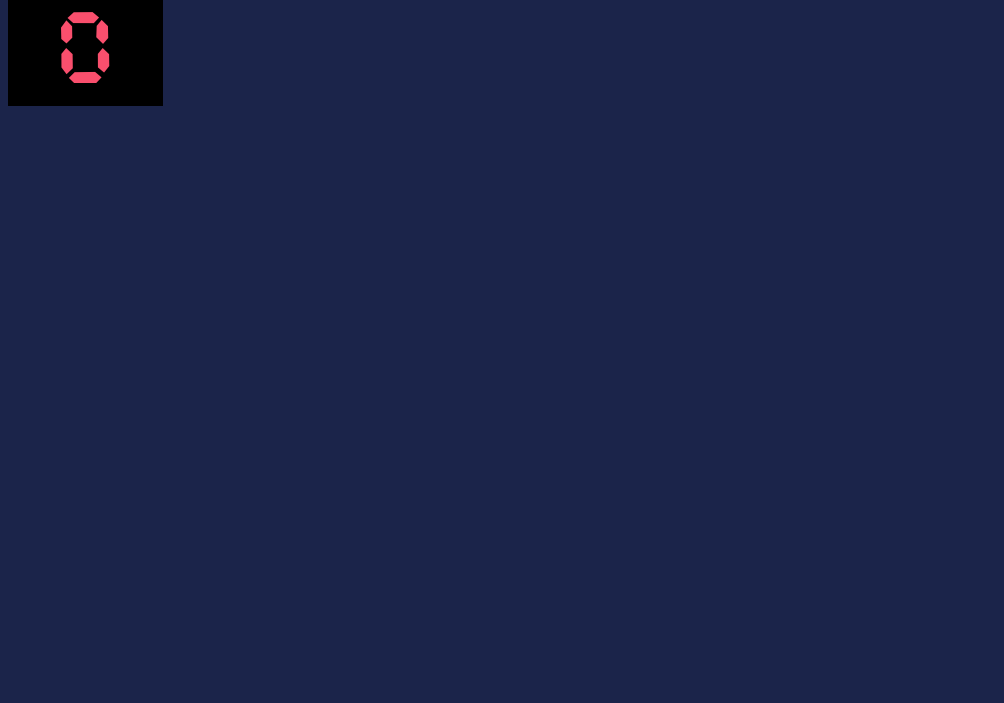
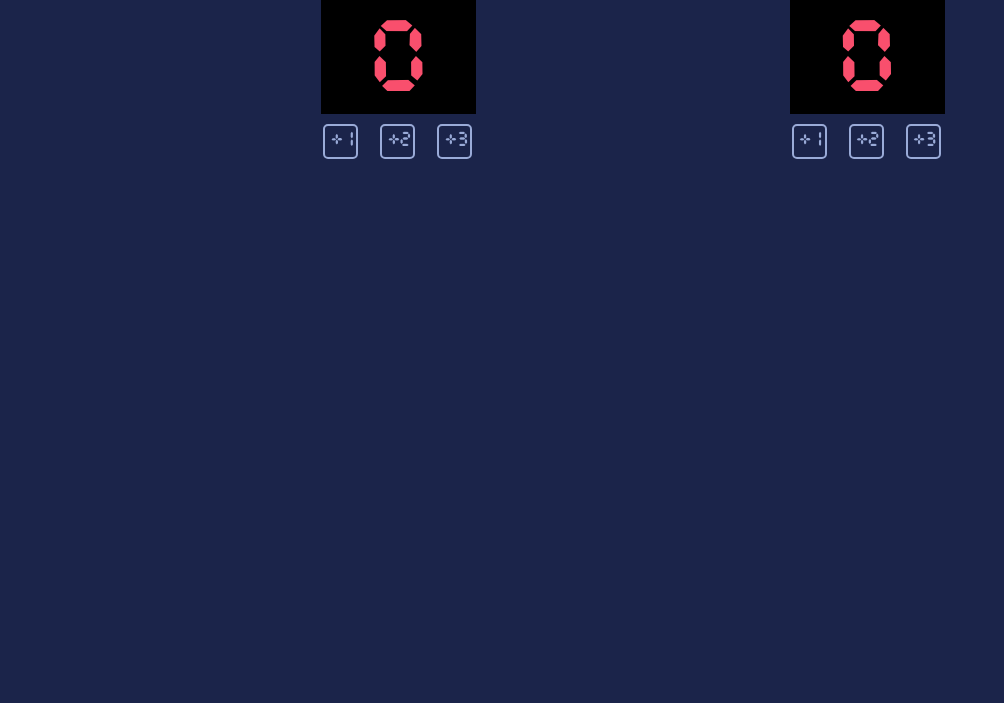
Before and after one commit to Sofia-Zammitto-Benasayag/basketball-scoreboard, a website: page index.html in a window 1280 px wide. Shown: the part 97-800 px from the top of the page, without its empty margins (0-1004 px from the left). Drawn offline with Linux system fonts and the light colour scheme.

Commit message:
Scoreboard design implemented

```diff
--- a/index.html
+++ b/index.html
@@ -14,10 +14,37 @@
           <div>
             <h1>HOME</h1>
           </div>
+
           <div class="score">
             <div class="num">
               <p>0</p>
             </div>
+          </div>
+
+          <div class="buttons">
+            <button class="plus1">+1</button>
+            <button class="plus2">+2</button>
+            <button>+3</button>
+          </div>
+        </div>
+      </div>
+
+      <div class="guest">
+        <div class="box1">
+          <div>
+            <h1>GUEST</h1>
+          </div>
+
+          <div class="score">
+            <div class="num">
+              <p>0</p>
+            </div>
+          </div>
+
+          <div class="buttons">
+            <button class="plus1">+1</button>
+            <button class="plus2">+2</button>
+            <button>+3</button>
           </div>
         </div>
       </div>
--- a/styles.css
+++ b/styles.css
@@ -16,6 +16,11 @@ h1 {
   margin-bottom: 10px;
 }
 
+.board {
+  display: flex;
+  justify-content: space-evenly;
+}
+
 .score {
   background-color: black;
   width: 155px;
@@ -32,3 +37,24 @@ h1 {
   font-family: myFirstFont;
   padding-top: 20px;
 }
+
+.buttons {
+  margin-top: 10px;
+  margin-left: 2px;
+}
+
+button {
+  font-family: myFirstFont;
+  font-size: 18px;
+  color: #9aabd8;
+  background-color: #1b244a;
+  width: 35px;
+  height: 35px;
+  border-radius: 5px;
+  border: 2px solid #9aabd8;
+}
+
+.plus1,
+.plus2 {
+  margin-right: 18px;
+}
```
